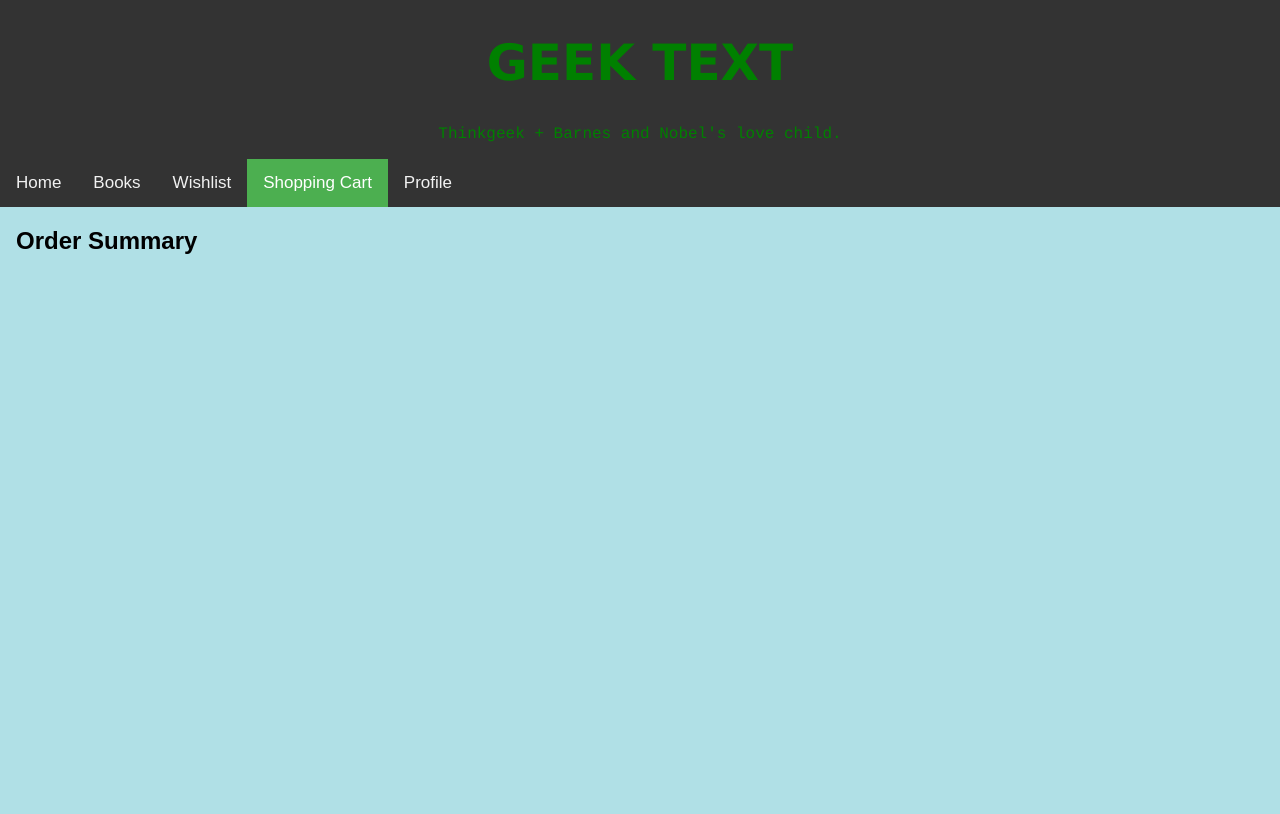
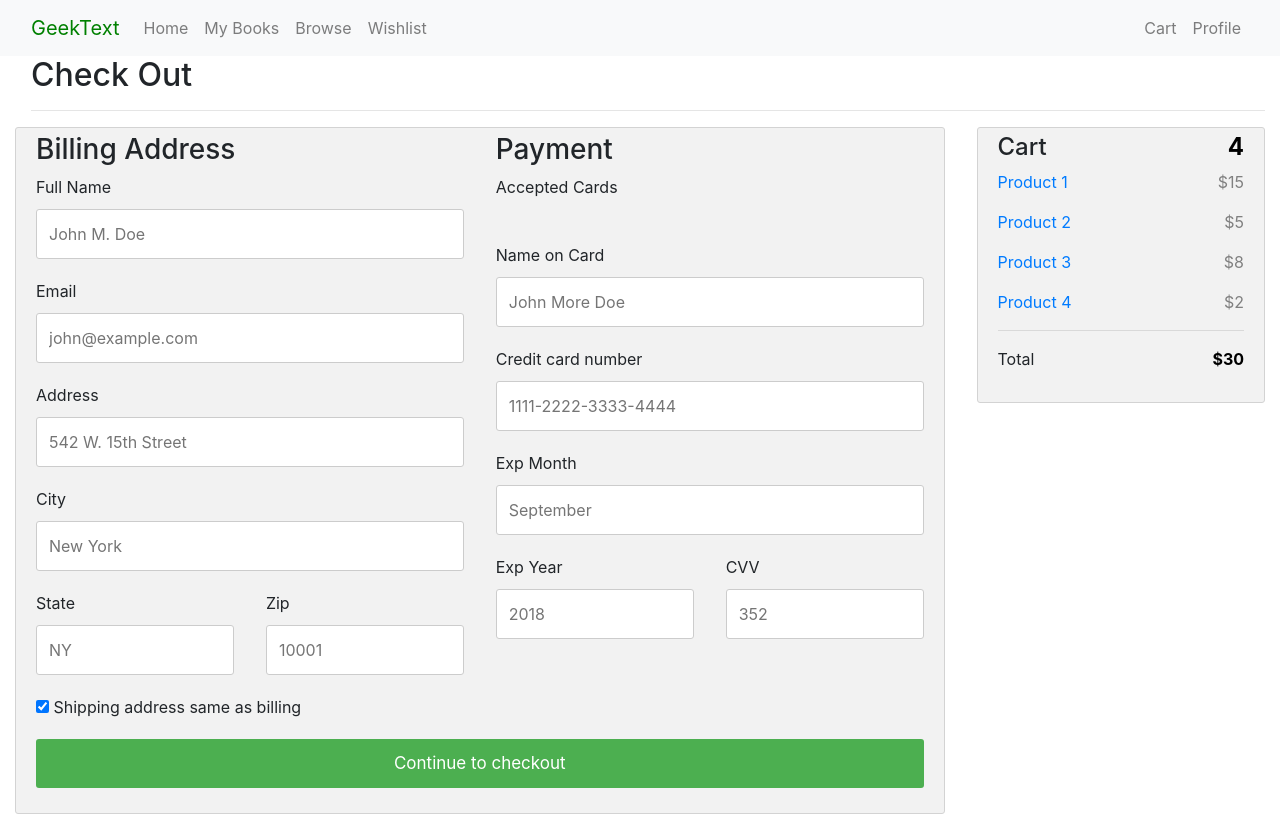
Before and after one commit to Jessela26/CEN4010_Group3, a Django app: template templates/checkout.html in a window 1280 px wide. Before the commit the page ends 254 px from the top, so only its background shows below. Run offline with Django 3.2, Linux system fonts and the light colour scheme; the template is opened without the code that fills it, so the values that code supplies are empty; some libraries are stand-ins or nearby versions.

Commit message:
updated chekcout and shoppinf cart

```diff
--- a/GeekText/urls.py
+++ b/GeekText/urls.py
@@ -28,6 +28,7 @@ urlpatterns = [
     url(r'^wishlist/$', views.wishlist, name='wishlist'),
     url(r'^browse/', include('Browse.urls'), name='browse'),
     url(r'^cart/$', views.cart, name='cart'),
+    url(r'^checkout/$', views.checkout, name='checkout'),
     url(r'^$', RedirectView.as_view(url='home', permanent=True), name='index'),
     path('browse/details/<int:book_id>/', views.details, name='details')
 ] + static(settings.STATIC_URL, document_root=settings.STATIC_ROOT)
--- a/GeekText/views.py
+++ b/GeekText/views.py
@@ -21,6 +21,10 @@ def cart(request):
     return render(request, "shoppingcart.html")
 
 
+def checkout(request):
+    return render(request, "checkout.html")
+
+
 def details(request, book_id):
     return render(request, "Bookdetails.html", book_id)
 
--- a/templates/checkout.html
+++ b/templates/checkout.html
@@ -1,28 +1,186 @@
-<!DOCTYPE html>
-<html>
-<head>
-  <link rel = "stylesheet" href = "TopNav.css">
-<meta name="viewport" content="width=device-width, initial-scale=1">
+{% extends "nav.html" %}
+{% load static %}
 
-</head>
-<body>
+{% block page_title %}
+    <title>GeekText - Check Out</title>
+{% endblock %}
 
-<div class="topnav">
-  <h1 style="color:green; text-align:center;
-  font-family:verdana; font-size: 50px;">GEEK TEXT</h1>
-  <p style="color:green; text-align:center; font-family:courier; ">
-    Thinkgeek + Barnes and Nobel's love child.</p>
-  <a href="homepage.html">Home</a>
-  <a href="books.html">Books</a>
-  <a href="wishlist.html">Wishlist</a>
-  <a class="active" href="shoppingcart.html">Shopping Cart</a>
-  <a href="profile.html">Profile</a>
+{% block content %}
+
+    <div class="check-out" style="padding-left:16px">
+        <h2>Check Out</h2><hr>
+    </div>
+
+<style media="screen">
+.row {
+display: -ms-flexbox; /* IE10 */
+display: flex;
+-ms-flex-wrap: wrap; /* IE10 */
+flex-wrap: wrap;
+margin: 0 -16px;
+}
+
+.col-25 {
+-ms-flex: 25%; /* IE10 */
+flex: 25%;
+}
+
+.col-50 {
+-ms-flex: 50%; /* IE10 */
+flex: 50%;
+}
+
+.col-75 {
+-ms-flex: 75%; /* IE10 */
+flex: 75%;
+}
+
+.col-25,
+.col-50,
+.col-75 {
+padding: 0 16px;
+}
+
+.container {
+background-color: #f2f2f2;
+padding: 5px 20px 15px 20px;
+border: 1px solid lightgrey;
+border-radius: 3px;
+}
+
+input[type=text] {
+width: 100%;
+margin-bottom: 20px;
+padding: 12px;
+border: 1px solid #ccc;
+border-radius: 3px;
+}
+
+label {
+margin-bottom: 10px;
+display: block;
+}
+
+.icon-container {
+margin-bottom: 20px;
+padding: 7px 0;
+font-size: 24px;
+}
+
+.btn {
+background-color: #4CAF50;
+color: white;
+padding: 12px;
+margin: 10px 0;
+border: none;
+width: 100%;
+border-radius: 3px;
+cursor: pointer;
+font-size: 17px;
+}
+
+.btn:hover {
+background-color: #45a049;
+}
+
+span.price {
+float: right;
+color: grey;
+}
+
+@media (max-width: 800px) {
+.row {
+  flex-direction: column-reverse;
+}
+.col-25 {
+  margin-bottom: 20px;
+}
+}
+</style>
+
+    <div class="row">
+  <div class="col-75">
+    <div class="container">
+      <form action="/action_page.php">
+
+        <div class="row">
+          <div class="col-50">
+            <h3>Billing Address</h3>
+            <label for="fname"><i class="fa fa-user"></i> Full Name</label>
+            <input type="text" id="fname" name="firstname" placeholder="John M. Doe">
+            <label for="email"><i class="fa fa-envelope"></i> Email</label>
+            <input type="text" id="email" name="email" placeholder="john@example.com">
+            <label for="adr"><i class="fa fa-address-card-o"></i> Address</label>
+            <input type="text" id="adr" name="address" placeholder="542 W. 15th Street">
+            <label for="city"><i class="fa fa-institution"></i> City</label>
+            <input type="text" id="city" name="city" placeholder="New York">
+
+            <div class="row">
+              <div class="col-50">
+                <label for="state">State</label>
+                <input type="text" id="state" name="state" placeholder="NY">
+              </div>
+              <div class="col-50">
+                <label for="zip">Zip</label>
+                <input type="text" id="zip" name="zip" placeholder="10001">
+              </div>
+            </div>
+          </div>
+
+          <div class="col-50">
+            <h3>Payment</h3>
+            <label for="fname">Accepted Cards</label>
+            <div class="icon-container">
+              <i class="fa fa-cc-visa" style="color:navy;"></i>
+              <i class="fa fa-cc-amex" style="color:blue;"></i>
+              <i class="fa fa-cc-mastercard" style="color:red;"></i>
+              <i class="fa fa-cc-discover" style="color:orange;"></i>
+            </div>
+            <label for="cname">Name on Card</label>
+            <input type="text" id="cname" name="cardname" placeholder="John More Doe">
+            <label for="ccnum">Credit card number</label>
+            <input type="text" id="ccnum" name="cardnumber" placeholder="1111-2222-3333-4444">
+            <label for="expmonth">Exp Month</label>
+            <input type="text" id="expmonth" name="expmonth" placeholder="September">
+
+            <div class="row">
+              <div class="col-50">
+                <label for="expyear">Exp Year</label>
+                <input type="text" id="expyear" name="expyear" placeholder="2018">
+              </div>
+              <div class="col-50">
+                <label for="cvv">CVV</label>
+                <input type="text" id="cvv" name="cvv" placeholder="352">
+              </div>
+            </div>
+          </div>
+
+        </div>
+        <label>
+          <input type="checkbox" checked="checked" name="sameadr"> Shipping address same as billing
+        </label>
+        <input type="submit" value="Continue to checkout" class="btn">
+      </form>
+    </div>
+  </div>
+
+  <div class="col-25">
+    <div class="container">
+      <h4>Cart
+        <span class="price" style="color:black">
+          <i class="fa fa-shopping-cart"></i>
+          <b>4</b>
+        </span>
+      </h4>
+      <p><a href="#">Product 1</a> <span class="price">$15</span></p>
+      <p><a href="#">Product 2</a> <span class="price">$5</span></p>
+      <p><a href="#">Product 3</a> <span class="price">$8</span></p>
+      <p><a href="#">Product 4</a> <span class="price">$2</span></p>
+      <hr>
+      <p>Total <span class="price" style="color:black"><b>$30</b></span></p>
+    </div>
+  </div>
 </div>
 
-<div style="padding-left:16px">
-  <h2>Order Summary</h2>
-  <h3></h3>
-</div>
 
-</body>
-</html>
+{% endblock %}
```
Also changed, not shown: templates/shoppingcart.html (+4 -9 lines).
